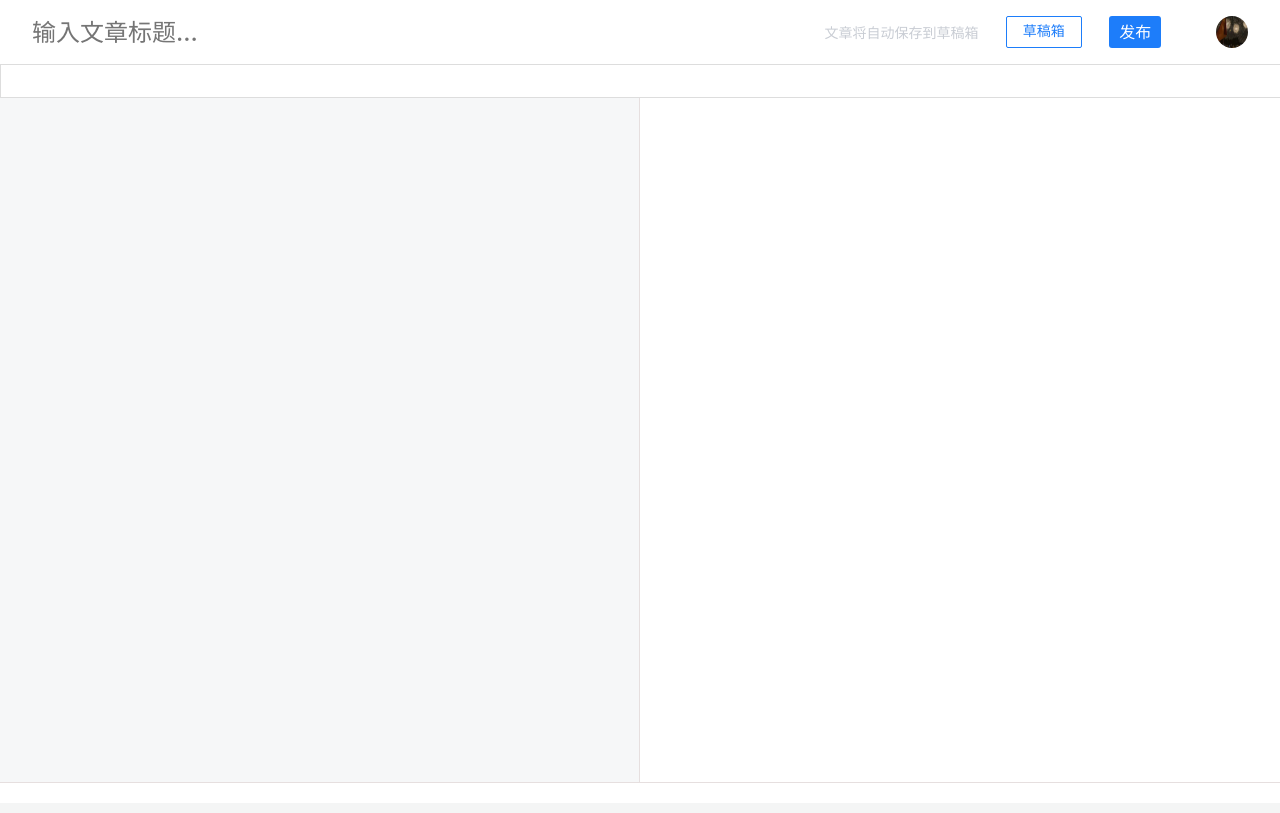
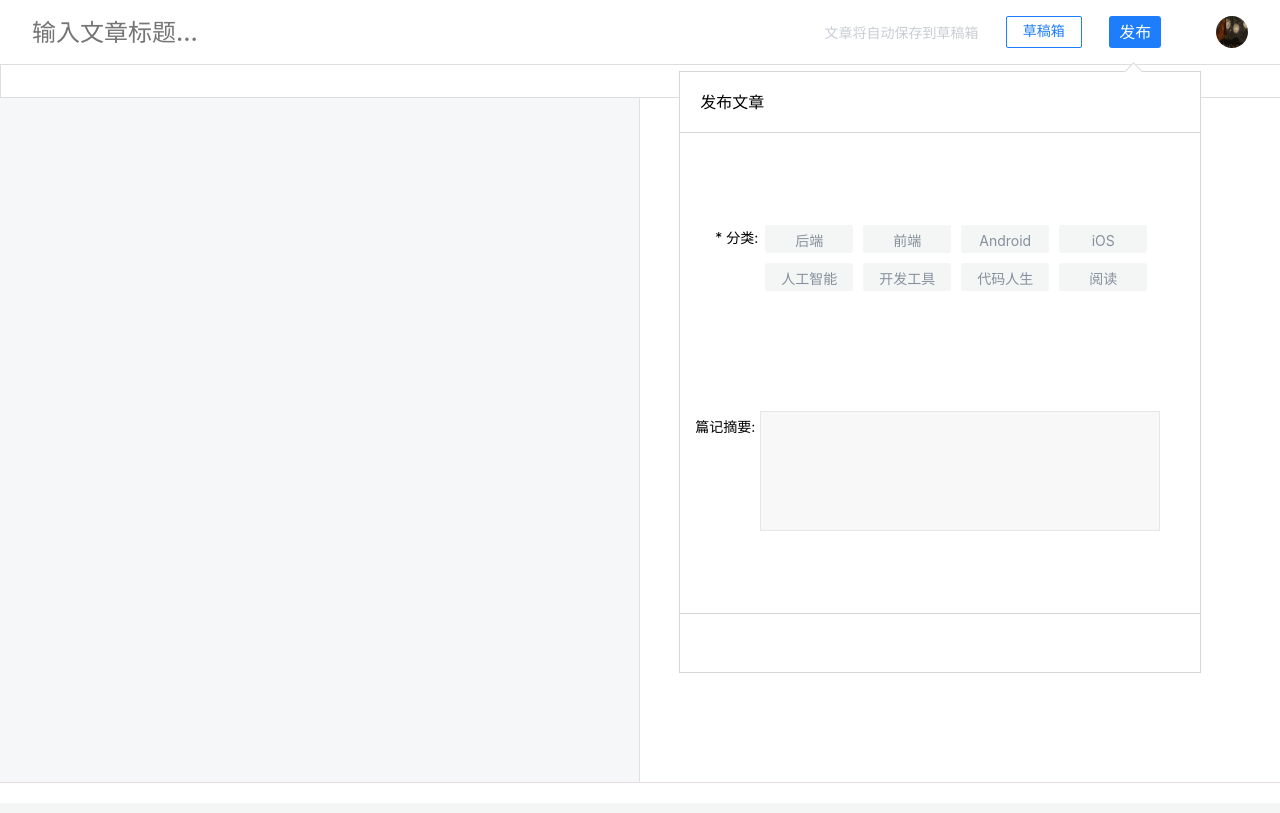
Before and after one commit to Max-Port-Team/FrontEnd, a Vue app in the folder fakejuejin/: page /editer in a window 1280 px wide. Built offline with nearby package versions, Linux system fonts and the light colour scheme; a web font is replaced by a local one.

Commit message:
focus bug

```diff
--- a/fakejuejin/src/component/Header/Header.vue
+++ b/fakejuejin/src/component/Header/Header.vue
@@ -1,5 +1,5 @@
 <template>
-  <div class="HeaderContainer" @mousedown="prevent($event)" ref="HeaderContainer">
+  <div class="HeaderContainer" ref="HeaderContainer">
     <Nav />
     <!-- <hr v-if="Show()" /> -->
     <NavDetail v-if="Show()" />
@@ -11,9 +11,6 @@ import Nav from "./components/Nav.vue";
 import NavDetail from "./components/NavDetail.vue";
 export default {
   methods: {
-    prevent(e) {
-      e.preventDefault();
-    },
     Show() {
       if (
         this.$route.path == "/" ||
--- a/fakejuejin/src/component/Header/components/Nav.vue
+++ b/fakejuejin/src/component/Header/components/Nav.vue
@@ -3,10 +3,10 @@
     <a href="/" class="logo-img"
       ><img src="../../../assets/header-logo.svg" alt="稀土掘金"
     /></a>
-    <ul class="nav-list">
+    <ul class="nav-list" @mousedown="prevent($event)">
       <li>
-        <ul class="nav-router-list">
-          <li v-for="link in links" :key="link.id">
+        <ul class="nav-router-list" >
+          <li v-for="link in links" :key="link.id" >
             <router-link
               :to="link.path"
               exact-active-class="active"
@@ -65,6 +65,9 @@ export default {
     },
   },
   methods: {
+    prevent(e) {
+      e.preventDefault();
+    },
     changeShowMenu(status) {
       this.showMenu = status;
     },
--- a/fakejuejin/src/component/Header/components/NavDetail.vue
+++ b/fakejuejin/src/component/Header/components/NavDetail.vue
@@ -1,5 +1,5 @@
 <template>
-    <div id="root">
+    <div id="root" @mousedown="prevent($event)">
         <div class="linklist">
             <router-link to="/" exact-active-class="active">综合</router-link>
             <!-- <router-link to="/" exact-active-class="active">关注</router-link> -->
@@ -19,6 +19,11 @@
 <script>
 export default {
     name:"NavDetail",
+    methods:{
+        prevent(e) {
+            e.preventDefault();
+    },
+    }
 }
 </script>
 
--- a/fakejuejin/src/component/LogIn.vue
+++ b/fakejuejin/src/component/LogIn.vue
@@ -36,6 +36,7 @@
               maxlength="20"
               required
               v-model="userName"
+              ref='nicknameInput'
               @click="inputFocus"
               @blur="blur"
               @focus="focusAccount"
@@ -96,6 +97,7 @@
               @blur="blur"
               @focus="focusAccount"
               v-model="userName"
+              tabindex="1"
             />
           </div>
           <div class="input-tip-first">
@@ -108,7 +110,6 @@
               输入的账号长度超过20
             </div>
           </div>
-
           <div class="input-box">
             <input
               name="loginPassWord"
@@ -345,6 +346,7 @@ export default {
     },
   },
   mounted() {
+    this.$refs.nicknameInput.focus()
     document.querySelector("body").classList.add("stopscroll");
   },
   beforeDestroy() {
--- a/fakejuejin/src/pages/Editer.vue
+++ b/fakejuejin/src/pages/Editer.vue
@@ -2,11 +2,41 @@
   <div class="edier-container">
     <header class="edier-header">
       <div class="title-other">
-        <input type="text" placeholder="输入文章标题..." class="editer-title" />
+        <input
+          type="text"
+          placeholder="输入文章标题..."
+          class="editer-title"
+          v-model="title"
+        />
         <div class="editer-other">
           <div class="editer-tip">文章将自动保存到草稿箱</div>
           <div class="editer-draftbox">草稿箱</div>
-          <div class="editer-publish">发布</div>
+          <div class="editer-publish" @click="publish">
+            发布
+            <div class="publish-deatil">
+              <header class="deatil-header">发布文章</header>
+              <section class="deatil-body">
+                <div class="body-classes">
+                  <ul @click="chooseclass($event)">
+                    <li>后端</li>
+                    <li>前端</li>
+                    <li>Android</li>
+                    <li>iOS</li>
+                    <li>人工智能</li>
+                    <li>开发工具</li>
+                    <li>代码人生</li>
+                    <li>阅读</li>
+                  </ul>
+                </div>
+                <div class="body-textarea">
+                  <textarea class="textarea" cols="20" rows="5" v-model="intro"></textarea>
+                </div>
+
+              </section>
+
+              <footer class="deatil-footer"></footer>
+            </div>
+          </div>
           <div>
             <i class="iconfont icon-zhuanhuan"></i>
           </div>
@@ -30,14 +60,21 @@
 
 <script>
 import { marked } from "marked";
-import '../assets/previewcss.css'
+import "../assets/previewcss.css";
 export default {
+  name: "Editer",
   data() {
     return {
-      mdstr: "",
+      title: "",
+      intro:"",
+      class:''
     };
   },
   methods: {
+    chooseclass(){
+
+    }
+    ,
     antishake(fnc, dalay) {
       let timer = null;
       return () => {
@@ -48,9 +85,25 @@ export default {
     asinput() {
       return this.antishake(() => {
         this.$refs.preview.innerHTML = marked.parse(
-          this.$refs.writer.innerHTML
+          this.$refs.writer.innerText
         );
       }, 500);
+    },
+    publish() {
+      // fetch("http://localhost:8080/api/MaxPort/article/addArticle", {
+      //   method: "POST",
+      //   headers: {
+      //     "Content-Type": "application/json",
+      //   },
+      //   body: JSON.stringify({
+      //     title: "titile",
+      //     tag: "frontend",
+      //     intro: "intro",
+      //     body: this.$refs.writer.innerText,
+      //   }),
+      // }).then((res) => {
+      //   console.log(res);
+      // });
     },
   },
   computed: {
@@ -66,6 +119,122 @@ export default {
 </script>
 
 <style scoped>
+.textarea{
+  box-sizing: border-box;
+  padding: 10px;
+  width: 100%;
+  height: 100%;
+  resize: none;
+  border: 1px solid rgb(230, 230, 230);
+  background-color: rgb(248, 248, 248);
+}
+.body-textarea::before{
+  content: '篇记摘要:';
+  position: absolute;
+  top: 0;
+  left: -65px;
+}
+.body-textarea{
+  position: relative;
+  margin-left: 80px;
+  width: 400px;
+
+  height: 120px;
+}
+.body-classes li{
+  text-align: center;
+  margin-left: 10px;
+  white-space: nowrap;
+  width: 88px;
+  height: 28px;
+  background-color: #f4f5f5;
+  margin-top: 10px;
+  border-radius: 3px;
+  color: #86909c;
+}
+.body-classes ul{
+  display: flex;
+  margin-left: 5px;
+  width: 100%;
+  height: 32px;
+  flex-wrap: wrap;
+  list-style: none;
+}
+.body-classes::before{
+  content:"* 分类:";
+  position: absolute;
+  left:-35px ;
+  top: 7px;
+}
+.body-classes{
+  position: relative;
+  width: 400px;
+  margin-left:70px;
+}
+.deatil-body{
+  display: flex;
+  flex-direction: column;
+  justify-content: space-around;
+  width: 100%;
+  height: 480px;
+  border-bottom: 1px solid rgb(216, 214, 214);
+  color:black;
+  text-align: start;
+  font-size: 14px;
+}
+.deatil-header{
+  text-align: start;
+  text-indent: 20px;
+  line-height: 60px;
+  color: #000;
+  width: 100%;
+  height: 60px;
+  border-bottom: 1px solid rgb(216, 214, 214);
+}
+.publish-deatil::before {
+  background-color: rgb(255, 255, 255);
+  border-bottom-color: rgb(144, 144, 144);
+  border-bottom-style: none;
+  border-bottom-width: 0px;
+  border-image-outset: 0;
+  border-image-repeat: stretch;
+  border-image-slice: 100%;
+  border-image-source: none;
+  border-image-width: 1;
+  border-left-color: rgb(221, 221, 221);
+  border-left-style: solid;
+  border-left-width: 0.8px;
+  border-right-color: rgb(144, 144, 144);
+  border-right-style: none;
+  border-right-width: 0px;
+  border-top-color: rgb(221, 221, 221);
+  border-top-style: solid;
+  border-top-width: 0.8px;
+  color: rgb(144, 144, 144);
+  content: "";
+  cursor: default;
+  font-size: 14.4px;
+  height: 12px;
+  line-height: 17.2833px;
+  margin-left: -6px;
+  position: absolute;
+  right: 60px;
+  text-rendering: optimizelegibility;
+  top: -7.2px;
+  transform: matrix(0.707107, 0.707107, -0.707107, 0.707107, 0, 0);
+  white-space: nowrap;
+  width: 12px;
+}
+.publish-deatil {
+  position: absolute;
+  left: -430px;
+  top: 55px;
+  width: 520px;
+  height: 600px;
+  background-color: white;
+  border: 1px solid rgb(216, 214, 214);
+  z-index: 1000;
+}
 .edit-footer {
   bottom: 0;
   width: 100%;
@@ -138,6 +307,7 @@ export default {
   font-weight: 400;
 }
 .editer-publish {
+  position: relative;
   text-align: center;
   width: 52px;
   height: 32px;
```
Also changed, not shown: fakejuejin/src/pages/Body/Article/Article.vue (+0 -16 lines).
